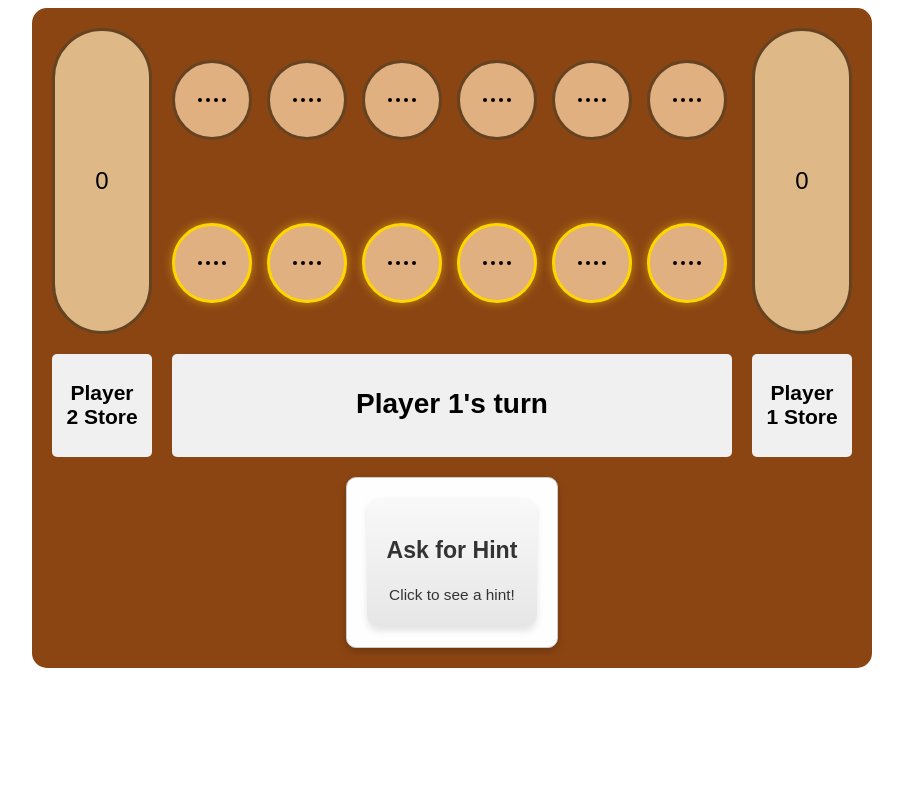
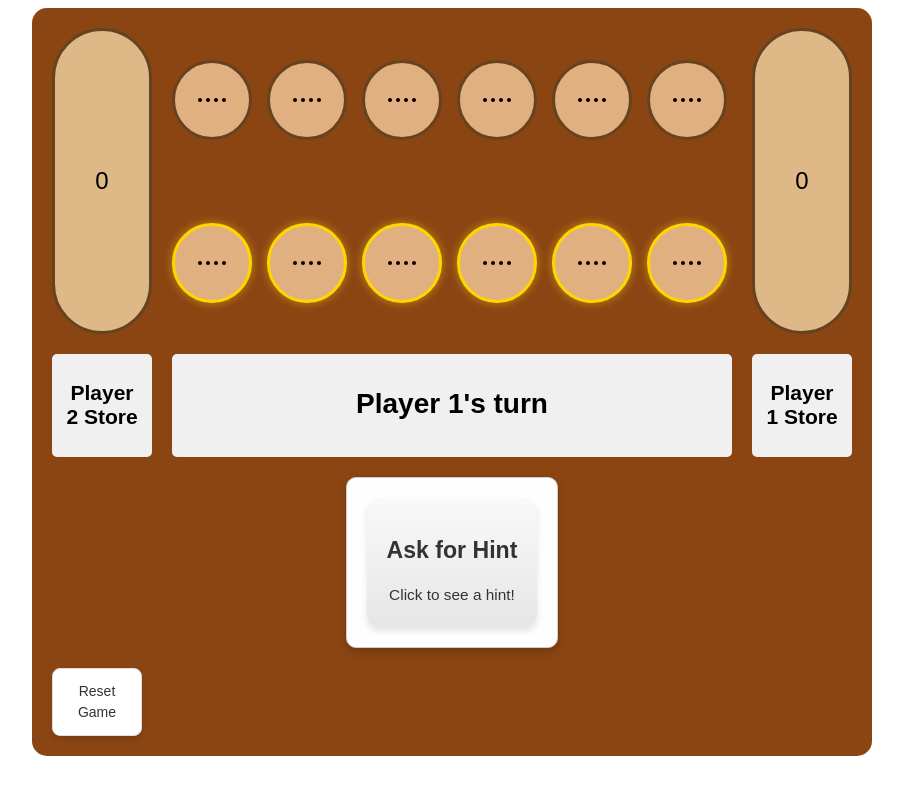
Before and after one commit to eaapursuit/mancala-copy, a React (Vite) app: page / in a window 1280 px wide. Shown: the top 794 px of the page, without its empty margins (188-1091 px from the left). Built offline with nearby package versions, Linux system fonts and the light colour scheme.

Commit message:
added reset functionality

```diff
--- a/src/Gameboard.css
+++ b/src/Gameboard.css
@@ -127,6 +127,20 @@
   max-width: 90%;
   margin: 0 auto;
 }
+
+.reset-button{
+  padding: 12px 18px;
+  border: 1px solid #ddd;
+  border-radius: 8px;
+  background-color: #fff;
+  color: #333;
+  font-size: 1em;
+  line-height: 1.5;
+  box-shadow: 0 4px 6px rgba(0, 0, 0, 0.1);
+  animation: fadeIn 0.3s ease-in-out;
+  max-width: 90%;
+  margin: 0 auto;
+}
 /* Fade-in animation for the hint */
 @keyframes fadeIn {
   from {
@@ -144,6 +158,7 @@
   animation: pulse 1s infinite;
 }
 
+
 @keyframes pulse {
   0% {
     transform: scale(1);
--- a/src/Gameboard.jsx
+++ b/src/Gameboard.jsx
@@ -8,6 +8,20 @@ function GameBoard({ state, setState }) {
   const [hint, setHint] = useState("");
   const [highlightedPit, setHighlightedPit] = useState(null);
   console.log("Gameboard state:", state); // Debug log
+
+  const resetGame = () => {
+    const initialPits = Array(14).fill(4); // Set 4 stones in each pit
+    initialPits[6] = 0; // Player 1's store
+    initialPits[13] = 0; // Player 2's store
+
+    setState({
+      pits: initialPits,
+      currentPlayer: 1, // Reset to Player 1's turn
+    });
+
+    setHint(""); // Clear any hints
+    setHighlightedPit(null);
+  };
 
   const handlePitClick = (player, index) => {
     if (highlightedPit === index) setHighlightedPit(null); // Clear the highlight on click
@@ -180,8 +194,15 @@ function GameBoard({ state, setState }) {
             hint={hint}
             setHint={setHint}
           />
+
         </div>
+
       </div>
+      <div className="reset-container">
+      <button className="reset-button" onClick={resetGame}>
+        Reset Game
+      </button>
+    </div>
     </div>
   );
 }
```
